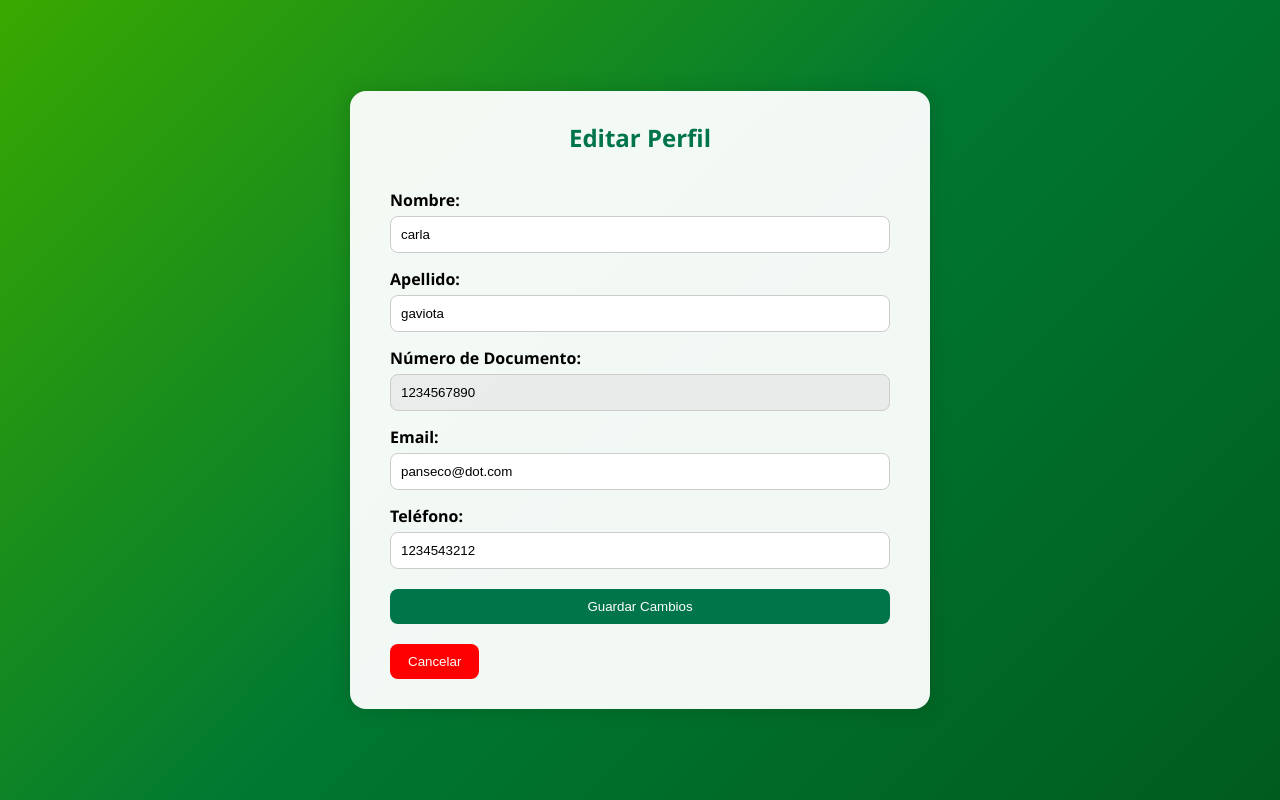
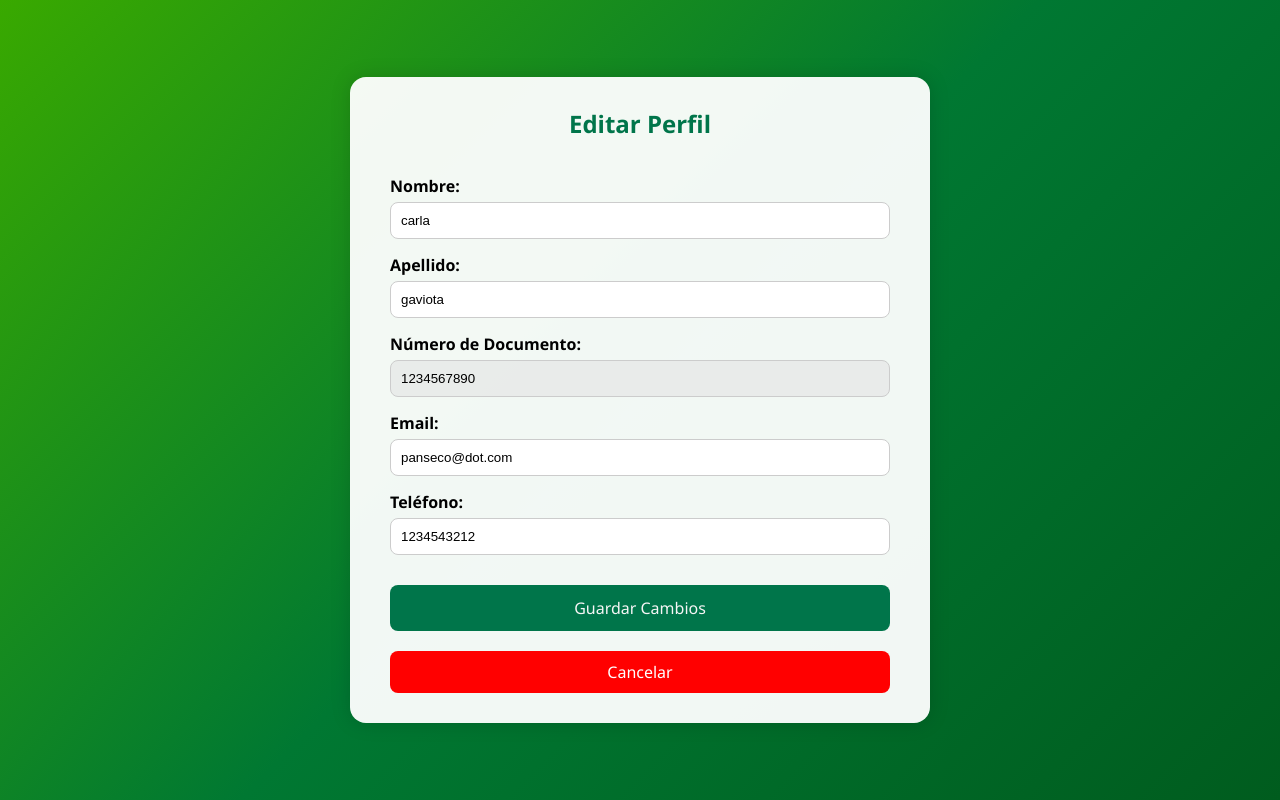
Before and after one commit to samuel12ku/email_php, a PHP site: page /servicios/php_Login/editar_usuario.php in a window 1280 px wide. Run offline with PHP 8.4, Linux system fonts and the light colour scheme; a user stored in the database is signed in; data comes from the database, SQL or seed files in the repository.

Commit message:
mejorar estructura de botones en editar perfil

```diff
--- a/componentes/editar_perfil.css
+++ b/componentes/editar_perfil.css
@@ -65,10 +65,34 @@ button {
     margin-top: 20px;
 }
 
+.botones-acciones {
+    display: flex;
+    flex-direction: column;
+    width: 100%;
+}
+
+.boton-guardar, .boton-cancelar {
+    width: 100%;
+    padding: 12px;
+    border: none;
+    border-radius: 8px;
+    font-size: 1rem;
+    font-family: inherit;
+    cursor: pointer;
+    margin-top: 30px;
+    transition: background 0.18s;
+    color:#f6f6f6;
+}
+
+
 .boton-guardar:hover {
     background-color: #005f3a;
 }
 
+.boton-cancelar {
+    background-color: #a50808;
+    color: #f6f6f6;
+}
 .boton-cancelar:hover{
     background-color: #ce1616;
 }
--- a/componentes/estilo_dashboard.css
+++ b/componentes/estilo_dashboard.css
@@ -407,7 +407,6 @@ img.encabezado-logo {
 #fase-3 .tarjeta-desc { font-weight: bold; } /* Jobs To Be Done */
 #fase-4 .tarjeta-desc { font-weight: bold; } /* Lean Canvas */
 
-
 .modal {
   position: fixed;
   top: 0; left: 0;
@@ -427,6 +426,7 @@ img.encabezado-logo {
   box-shadow: 0 5px 20px rgba(0,0,0,0.3);
   max-width: 400px;
   width: 90%;
+  font:inherit;
 }
 
 .modal-botones {
--- a/servicios/php_Login/editar_usuario.php
+++ b/servicios/php_Login/editar_usuario.php
@@ -56,14 +56,14 @@ $rol = $usuario['rol'];
             <label>Teléfono:</label>
             <input type="text" name="celular" pattern="[0-9]{10}" title="Ingrese un número de teléfono válido de 10 dígitos" minlength="10" maxlength="10" value="<?= htmlspecialchars($usuario['celular']) ?>">
 
+            <div class="botones-acciones">
             <button class="boton-guardar" type="submit">Guardar Cambios</button>
             <?php
                 $cancel_url = ($rol === 'orientador') ? '../php/panel_orientador.php' : '../../dashboard.php';
             ?>
-            <a href="<?= $cancel_url ?>">
-                <button type="button" class="boton-cancelar" class="boton">Cancelar</button>
-            </a>
 
+            <button type="button" class="boton-cancelar" class="boton" id="btn-cancelar" onclick="window.location.href='<?= $cancel_url ?>'">Cancelar</button>
+            </div>
 
         </form>
     </div>
```
Also changed, not shown: dashboard.php (+28 -2 lines).
